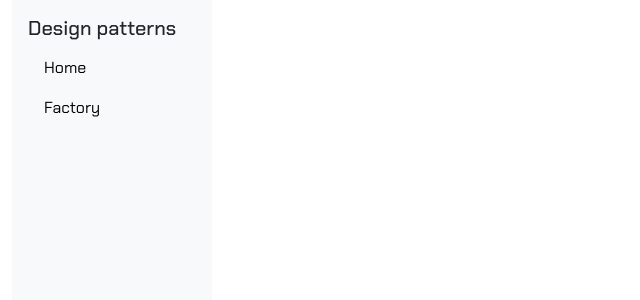
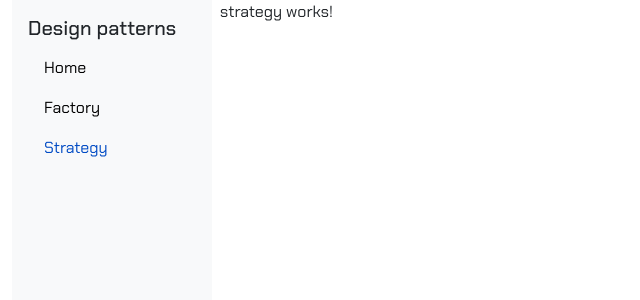
Before and after one commit to bryancodesjs/design-patterns, an Angular app: page /#/strategy in a window 1280 px wide. Before the commit this address led to /#/. Shown: the top 300 px of the page, without its empty margins (0-640 px from the left). Built offline with nearby package versions, Linux system fonts and the light colour scheme.

Commit message:
clear factory form after successful creation of a miner
+ added component and route for strategy pattern

```diff
--- a/src/app/app-routing.module.ts
+++ b/src/app/app-routing.module.ts
@@ -2,10 +2,12 @@ import { NgModule } from '@angular/core';
 import { RouterModule, Routes } from '@angular/router';
 import { HomeComponent } from './views/home/home.component';
 import { FactoryComponent } from './views/factory/factory.component';
+import { StrategyComponent } from './views/strategy/strategy.component';
 
 const routes: Routes = [
   { path: 'home', component: HomeComponent },
   { path: 'factory', component: FactoryComponent },
+  { path: 'strategy', component: StrategyComponent },
 ];
 
 @NgModule({
--- a/src/app/app.module.ts
+++ b/src/app/app.module.ts
@@ -7,12 +7,14 @@ import { SidebarComponent } from './components/sidebar/sidebar.component';
 import { HomeComponent } from './views/home/home.component';
 import { FactoryComponent } from './views/factory/factory.component';
 import { ReactiveFormsModule } from '@angular/forms';
+import { StrategyComponent } from './views/strategy/strategy.component';
 @NgModule({
   declarations: [
     AppComponent,
     SidebarComponent,
     HomeComponent,
     FactoryComponent,
+    StrategyComponent,
   ],
   imports: [BrowserModule, AppRoutingModule, ReactiveFormsModule],
   providers: [],
--- a/src/app/components/sidebar/sidebar.component.html
+++ b/src/app/components/sidebar/sidebar.component.html
@@ -23,4 +23,15 @@
       Factory
     </a>
   </li>
+
+  <li class="nav-item">
+    <a
+      routerLink="/strategy"
+      routerLinkActive="active"
+      class="nav-link"
+      aria-current="page"
+    >
+      Strategy
+    </a>
+  </li>
 </ul>
--- a/src/app/views/factory/factory.component.ts
+++ b/src/app/views/factory/factory.component.ts
@@ -23,8 +23,8 @@ export class FactoryComponent {
       const miner = this._factory.createMiner(
         this.form.controls['hash_rate'].value
       );
-      console.log(miner);
       this.miners.push(miner);
+      this.form.reset();
     }
   }
 }
--- /dev/null
+++ b/src/app/views/strategy/strategy.component.html
@@ -0,0 +1 @@
+<p>strategy works!</p>
```
Also changed, not shown: src/app/services/strategy/strategy.service.ts (added, +9 -0 lines), src/app/views/strategy/strategy.component.ts (added, +10 -0 lines), src/app/views/strategy/strategy.component.css (added), 2 other files (tests, documents, lock files or other folders).
